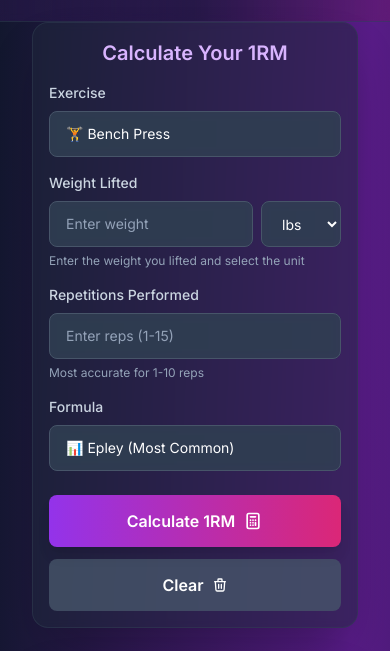
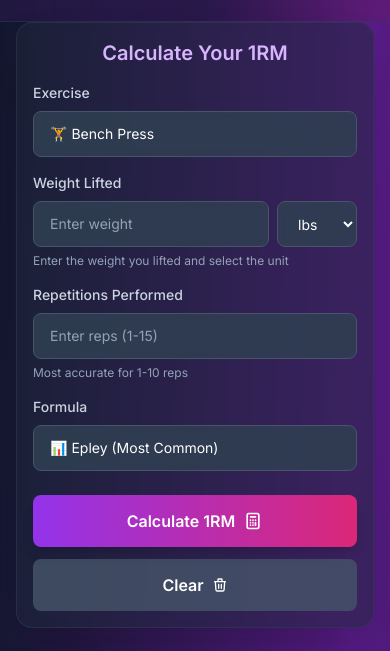
Before and after one commit to RaihanSardarUI/1RM-Calculator, an Astro site: page / in a window 390 px wide. Shown: the part 411-1062 px from the top of the page. Built offline with nearby package versions, Linux system fonts and the light colour scheme; Astro itself is replaced by a stand-in of ours.

```diff
--- a/src/components/OneRMCalculator.astro
+++ b/src/components/OneRMCalculator.astro
@@ -2,7 +2,7 @@
 // 1RM Calculator Component
 ---
 
-<div class="max-w-6xl mx-auto px-4 sm:px-6 lg:px-8">
+<div class="max-w-6xl mx-auto sm:px-6 lg:px-8">
 	<div class="grid lg:grid-cols-2 gap-6 lg:gap-8">
 		<!-- Calculator Input Section - Mobile Optimized -->
 		<div class="bg-slate-800/50 backdrop-blur-sm rounded-2xl p-4 sm:p-6 lg:p-8 border border-slate-700/50 shadow-2xl">
```
